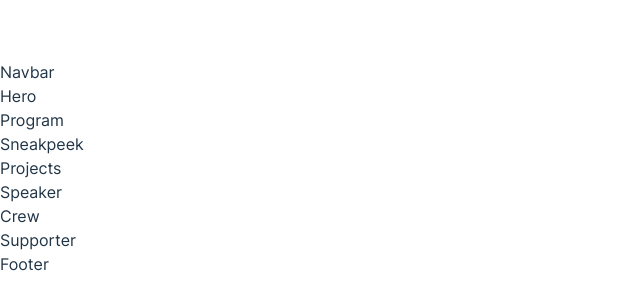
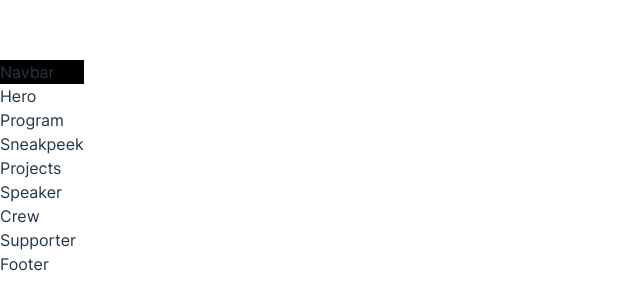
Before and after one commit to IF2023/IF2023, a React (Vite) app in the folder IF2023_Website/: page / in a window 1280 px wide. Shown: the part 232-540 px from the top of the page, without its empty margins (0-640 px from the left). Built offline with nearby package versions, Linux system fonts and the light colour scheme.

Commit message:
feat:scss setup for navbar

```diff
--- a/IF2023_Website/src/components/Navbar/Navbar.jsx
+++ b/IF2023_Website/src/components/Navbar/Navbar.jsx
@@ -1,7 +1,8 @@
-import React from "react";
+import styles from "./Navbar.module.scss";
+
 
 const Navbar = () => {
-  return <nav>Navbar</nav>;
+  return <nav className={styles.navbar}>Navbar</nav>;
 };
 
 export default Navbar;
--- a/IF2023_Website/src/components/Navbar/Navbar.module.scss
+++ b/IF2023_Website/src/components/Navbar/Navbar.module.scss
@@ -0,0 +1,5 @@
+@import "/src/variables";
+
+.navbar {
+  background-color: $color_black;
+}
```
